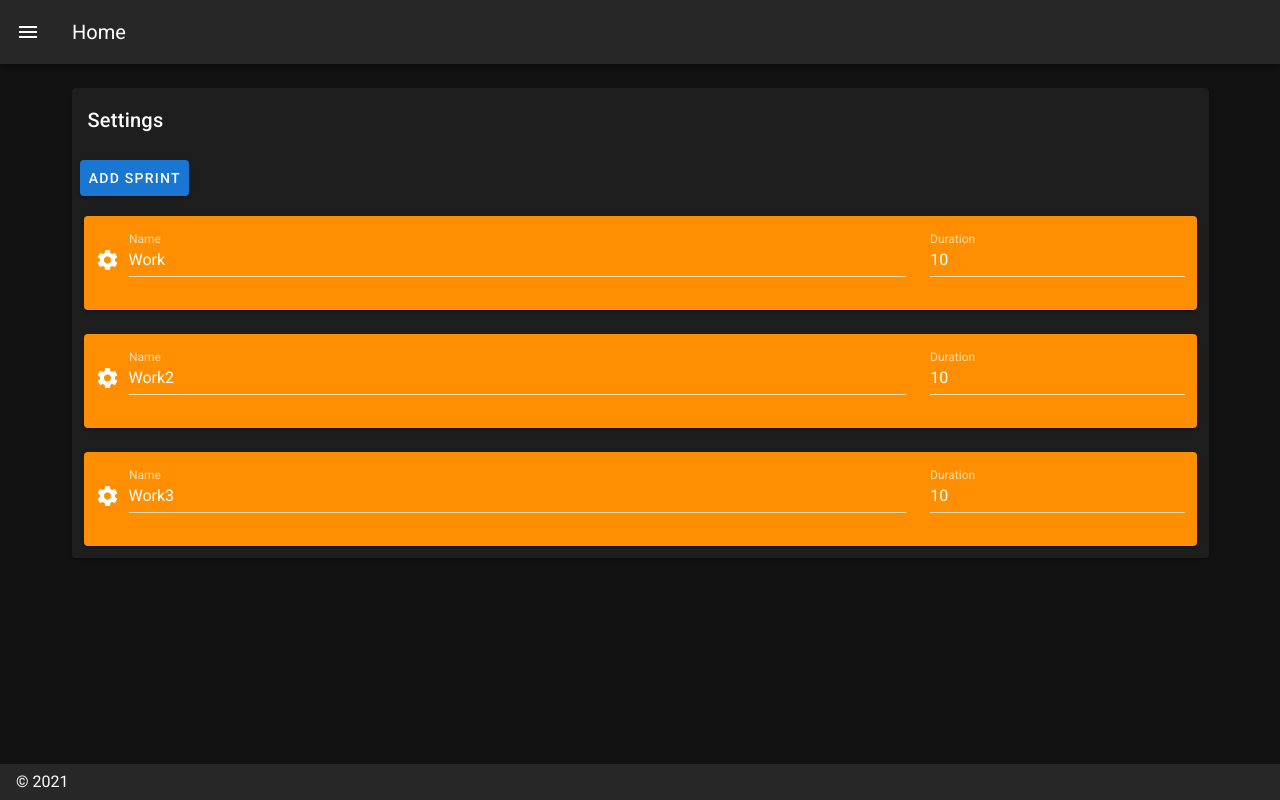
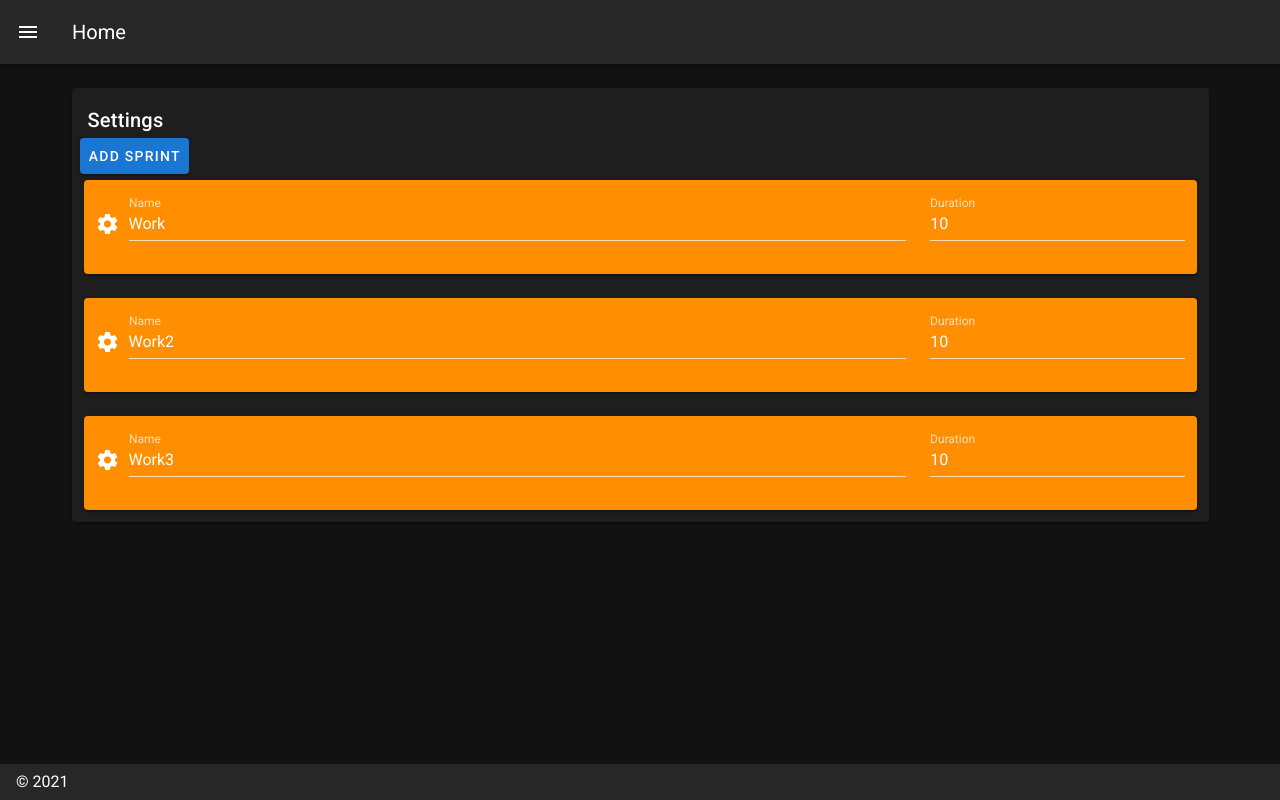
Before and after one commit to braden-w/168-hours, a Nuxt app: page /settings in a window 1280 px wide. Built offline with nearby package versions, Linux system fonts and the light colour scheme.

Commit message:
Added margins and formatting to v-btn

```diff
--- a/pages/settings.vue
+++ b/pages/settings.vue
@@ -3,7 +3,12 @@
     <v-card>
       <v-card-title>Settings</v-card-title>
       <v-card-actions>
-        <v-btn slot="header" color="primary" @click="addSprint('Hi', 10)">
+        <v-btn
+          slot="header"
+          color="primary"
+          class="mt-n6 mb-n4"
+          @click="addSprint('Hi', 10)"
+        >
           Add Sprint
         </v-btn>
       </v-card-actions>
```
